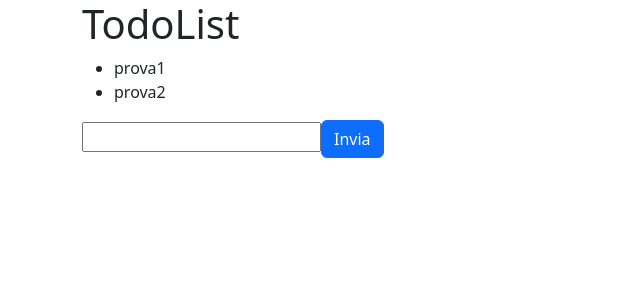
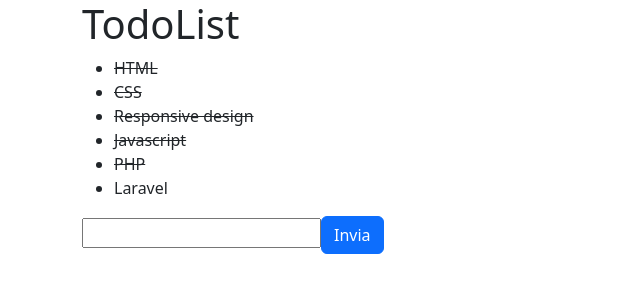
Before and after one commit to MartinelliFabio/php-todo-list-json, a PHP site: page / in a window 1280 px wide. Shown: the top 300 px of the page, without its empty margins (0-640 px from the left). Run offline with PHP 8.4, Linux system fonts and the light colour scheme; some libraries are stand-ins or nearby versions.

Commit message:
Created file data.json

```diff
--- a/css/style.css
+++ b/css/style.css
@@ -0,0 +1,3 @@
+.todo.done {
+    text-decoration: line-through;
+}
--- /dev/null
+++ b/data.json
@@ -0,0 +1 @@
+[{"text":"HTML","done":true},{"text":"CSS","done":true},{"text":"Responsive design","done":true},{"text":"Javascript","done":true},{"text":"PHP","done":true},{"text":"Laravel","done":false}]
--- a/index.php
+++ b/index.php
@@ -17,7 +17,7 @@
             <h1>TodoList</h1>
             <div>
                 <ul>
-                    <li v-for="(item, index) in list">{{ item }}</li>
+                    <li v-for="(item, index) in list" class="todo" :class="item.done ? 'done' : ''">{{ item.text }}</li>
                 </ul>
             </div>
             <input type="text" v-model="newTask">
--- a/js/script.js
+++ b/js/script.js
@@ -4,7 +4,8 @@ const app = createApp({
     data(){
         return{
             newTask: '',
-            list: ['prova1', 'prova2']
+            list: [],
+
         }
     },
     methods: {
@@ -12,6 +13,14 @@ const app = createApp({
             axios.post('server.php', {'todo': this.newTask}, {headers: {'Content-Type': 'multipart/form-data'}}).then((response) => {
                 this.list.unshift(response.data);
             });
+        },
+        getList() {
+            axios.get('server.php').then((res) => {
+                this.list = [...res.data];
+            })
         }
     },
+    mounted() {
+        this.getList()
+    }
 }).mount('#app');
--- a/server.php
+++ b/server.php
@@ -1,5 +1,9 @@
 <?php
-    $todo = $_POST['todo'];
+header('Access-Control-Allow-Origin: *');
+header("Access-Control-Allow-Headers: X-Requested-With");
 
-    header('Content-Type: application/json');
-    echo json_encode($todo);
+$file_text = file_get_contents('./data.json');
+$list = json_decode($file_text);
+
+header('Content-Type: application/json');
+echo json_encode($list);
```
